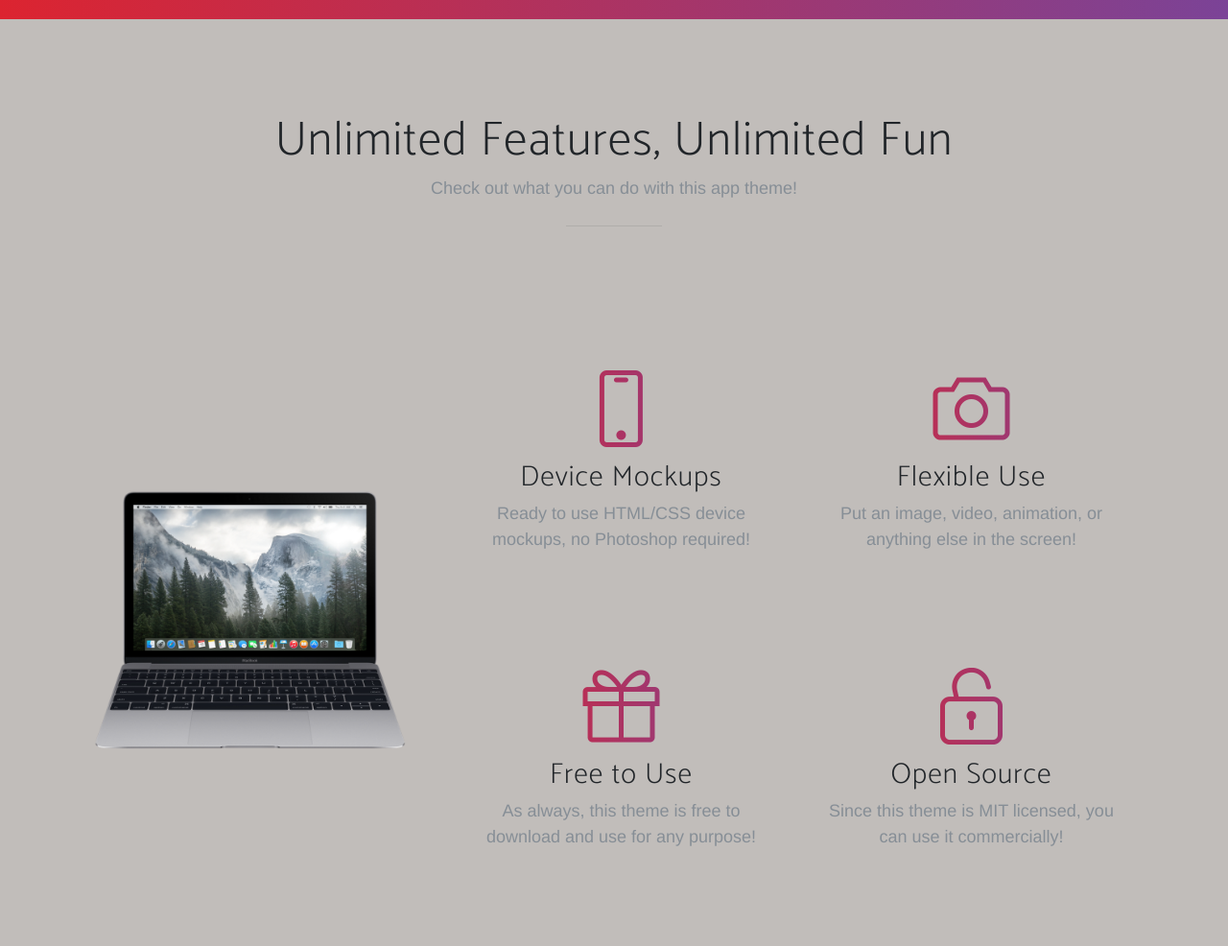
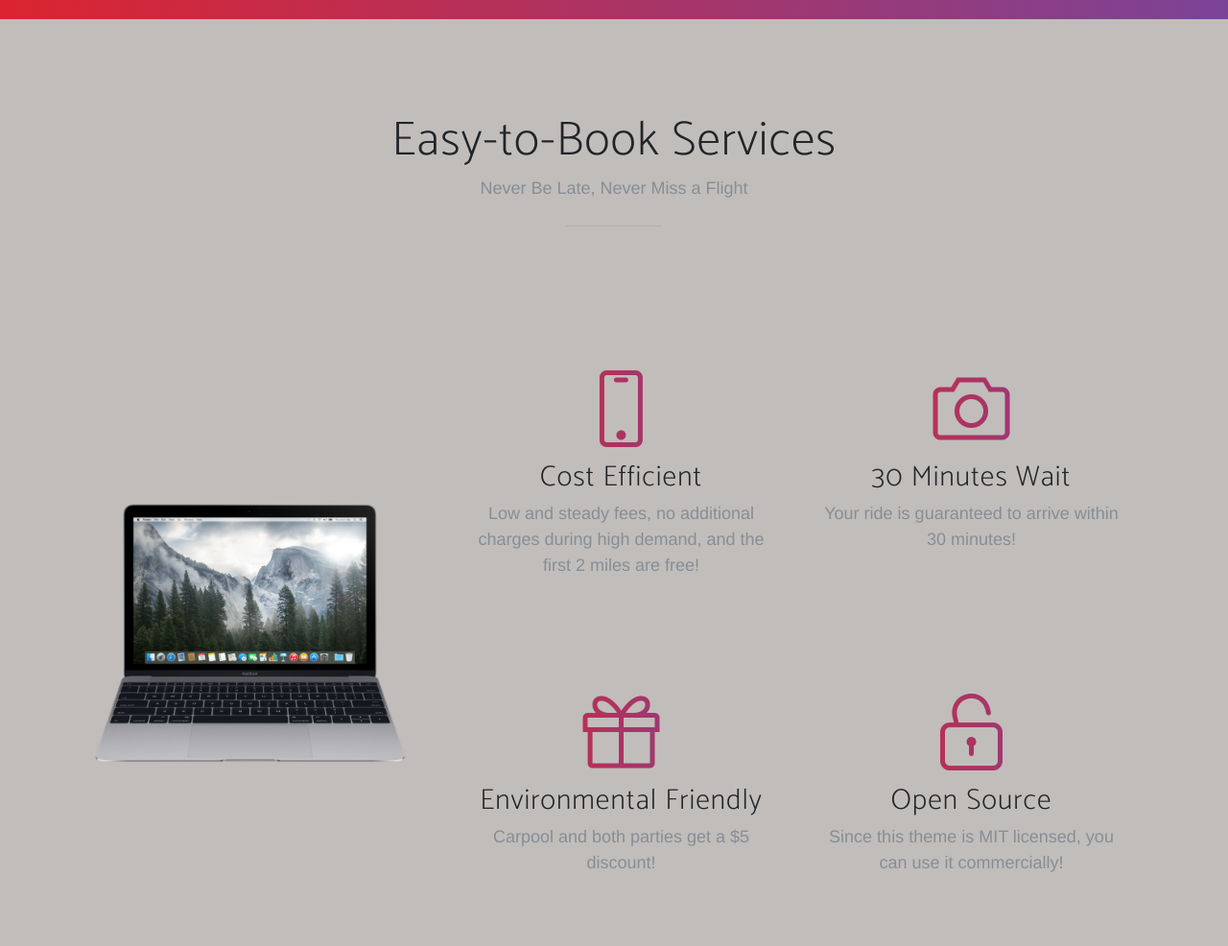
Before and after one commit to damonluu/Let_It_Fly, a website: page public/index.html in a window 1280 px wide. Shown: the part 780-1766 px from the top of the page at 96% size. Drawn offline with Linux system fonts and the light colour scheme; a web font is replaced by a local one.

Commit message:
Update home.html

```diff
--- a/public/pages/home.html
+++ b/public/pages/home.html
@@ -18,8 +18,8 @@
     <section class="features" id="features">
       <div class="container">
         <div class="section-heading text-center">
-          <h2>Unlimited Features, Unlimited Fun</h2>
-          <p class="text-muted">Check out what you can do with this app theme!</p>
+          <h2>Easy-to-Book Services</h2>
+          <p class="text-muted">Never Be Late, Never Miss a Flight</p>
           <hr>
         </div>
         <div class="row">
@@ -34,15 +34,15 @@
                 <div class="col-lg-6">
                   <div class="feature-item">
                     <i class="icon-screen-smartphone text-primary"></i>
-                    <h3>Device Mockups</h3>
-                    <p class="text-muted">Ready to use HTML/CSS device mockups, no Photoshop required!</p>
+                    <h3>Cost Efficient</h3>
+                    <p class="text-muted">Low and steady fees, no additional charges during high demand, and the first 2 miles are free!</p>
                   </div>
                 </div>
                 <div class="col-lg-6">
                   <div class="feature-item">
                     <i class="icon-camera text-primary"></i>
-                    <h3>Flexible Use</h3>
-                    <p class="text-muted">Put an image, video, animation, or anything else in the screen!</p>
+                    <h3>30 Minutes Wait</h3>
+                    <p class="text-muted">Your ride is guaranteed to arrive within 30 minutes!</p>
                   </div>
                 </div>
               </div>
@@ -50,8 +50,8 @@
                 <div class="col-lg-6">
                   <div class="feature-item">
                     <i class="icon-present text-primary"></i>
-                    <h3>Free to Use</h3>
-                    <p class="text-muted">As always, this theme is free to download and use for any purpose!</p>
+                    <h3>Environmental Friendly</h3>
+                    <p class="text-muted">Carpool and both parties get a $5 discount!</p>
                   </div>
                 </div>
                 <div class="col-lg-6">
@@ -68,7 +68,7 @@
       </div>
     </section>
 
-    <section class="cta">
+    <section class="locations" id="locations">
       <div class="cta-content">
         <div class="container">
           <h2>Stop waiting.<br>Start building.</h2>
```
